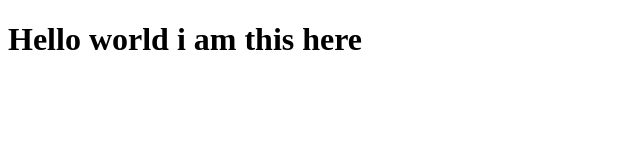
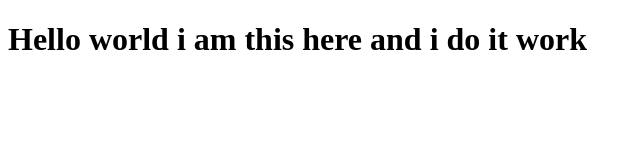
Before and after one commit to JunaidKhanNiazii/CloudAssignment4, a website: page index.html in a window 1280 px wide. Shown: the whole page, without its empty margins (0-642 px from the left). Drawn offline with Linux system fonts and the light colour scheme.

Commit message:
connection azure

```diff
--- a/index.html
+++ b/index.html
@@ -6,6 +6,6 @@
     <title>Document</title>
 </head>
 <body>
-    <h1>Hello world  i am this  here </h1>
+    <h1>Hello world  i am this  here and i do it work  </h1>
 </body>
 </html>
```
